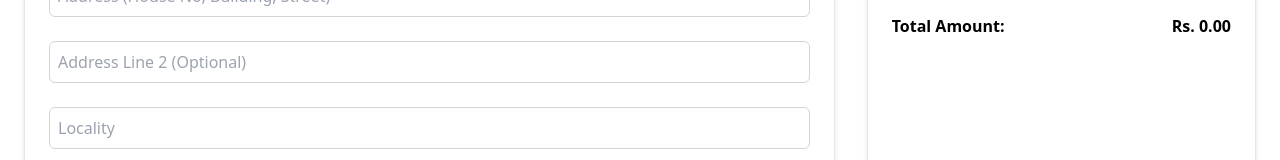
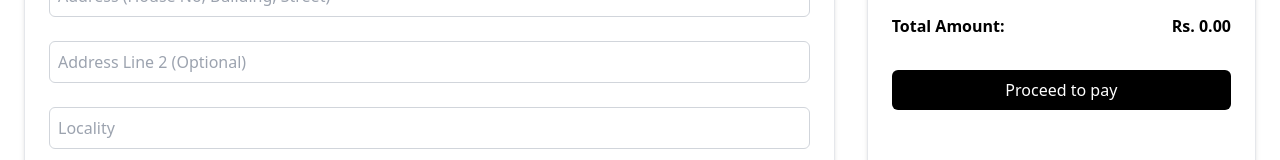
Before and after one commit to gopikamurali99/FrontendEcommerceEntry, a React (Vite) app: page /order in a window 1280 px wide. Shown: the part 256-416 px from the top of the page. Built offline with nearby package versions, Linux system fonts and the light colour scheme; no server answers.

Commit message:
new deploy request

```diff
--- a/src/pages/order.jsx
+++ b/src/pages/order.jsx
@@ -275,6 +275,7 @@
                             <span>Rs. {totalAmount.toFixed(2)}</span>
                         </p>
                     </div>
+                    <button type="submit" className="w-full bg-black text-white py-2 rounded-md mt-8">Proceed to pay</button>
                 </div>
 
                 <div className="col-span-12">
```
